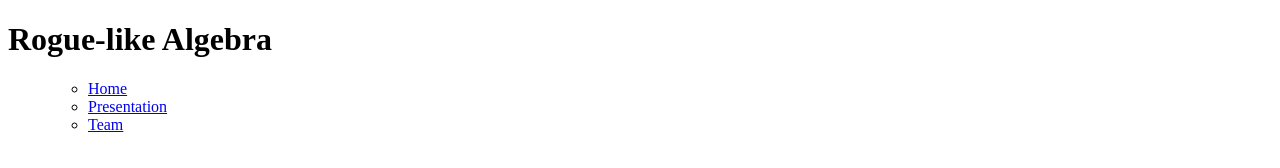
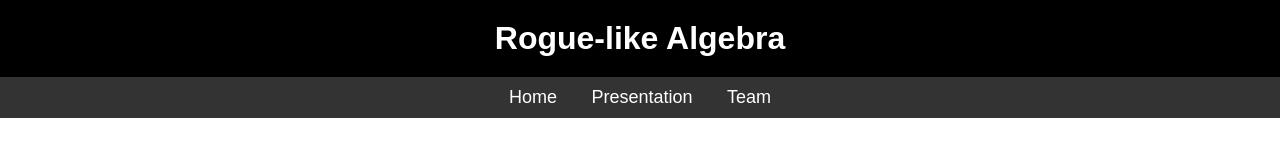
Before and after one commit to Gold-Team-ODU/site, a plain HTML site: page site/index.html in a window 1280 px wide. Drawn offline with Linux system fonts and the light colour scheme; a web font is replaced by a local one.

Commit message:
fixed teh CSS file

```diff
--- /dev/null
+++ b/CSS/styles.css
@@ -0,0 +1,47 @@
+/* Reset styles */
+body {
+    margin: 0;
+    padding: 0;
+    font-family: Arial, sans-serif;
+    text-align: center;
+}
+
+/* Header styling */
+header {
+    background-color: black;
+    padding: 20px;
+}
+
+/* Styling for the h1 inside header */
+header h1 {
+    color: white;
+    margin: 0;
+    text-align: center;
+}
+
+/* Navigation styles */
+nav {
+    background-color: #333;
+    padding: 10px 0;
+}
+
+nav ul {
+    list-style: none;
+    padding: 0;
+    margin: 0;
+}
+
+nav ul li {
+    display: inline;
+    margin: 0 15px;
+}
+
+nav ul li a {
+    color: white;
+    text-decoration: none;
+    font-size: 18px;
+}
+
+nav ul li a:hover {
+    text-decoration: underline;
+}
--- a/site/index.html
+++ b/site/index.html
@@ -2,16 +2,12 @@
 <html lang="en">
 
 <head>
-	<!--This specifies the character encoding as UTF-8 -->
+
 	<meta charset="UTF-8">
-	<!--Ensures the webpage is responsive by setting the viewport width to the
-	    device width and scaling it initially at 100%.-->
 	<meta name="viewport" content="width=device-width, initial-scale=1.0">
 
-	<!--Title that appears on the search engine-->
 	<title>Rogue Like Algebra</title>
 
-	<!--This is what will appear on search engines-->
 	<meta name="description" content="Rogue-like Algebra is a
 	turn-based dungeon crawler where solving algebra challenges determines
 	your survival. Optimize strategies, battle foes, and master math in an
@@ -19,9 +15,8 @@
 	<meta name="author" content="Rogue Like Alegbra">
 
 	<!--Link CSS file-->
-	<link rel="stylesheet" href="styles.css">
+	<link rel="stylesheet" href="/CSS/styles.css">
 
-	<!--Link Google Fonts-->
 	<link rel="preconnect" href="https://fonts.googleapis.com">
     <link rel="preconnect" href="https://fonts.gstatic.com" crossorigin>
     <link href="https://fonts.googleapis.com/css2?family=Markazi+Text:wght@400;500;600&display=swap" rel="stylesheet">
@@ -29,9 +24,8 @@
 
 <body>
 	<header>
-		<!--Add a heading image-->
+		<h1>Rogue-like Algebra</h1>
 	</header>
-	<h1>Rogue-like Algebra</h1>
 	<nav>
 		<ul>
 
```
Also changed, not shown: site/styles.css (deleted).
